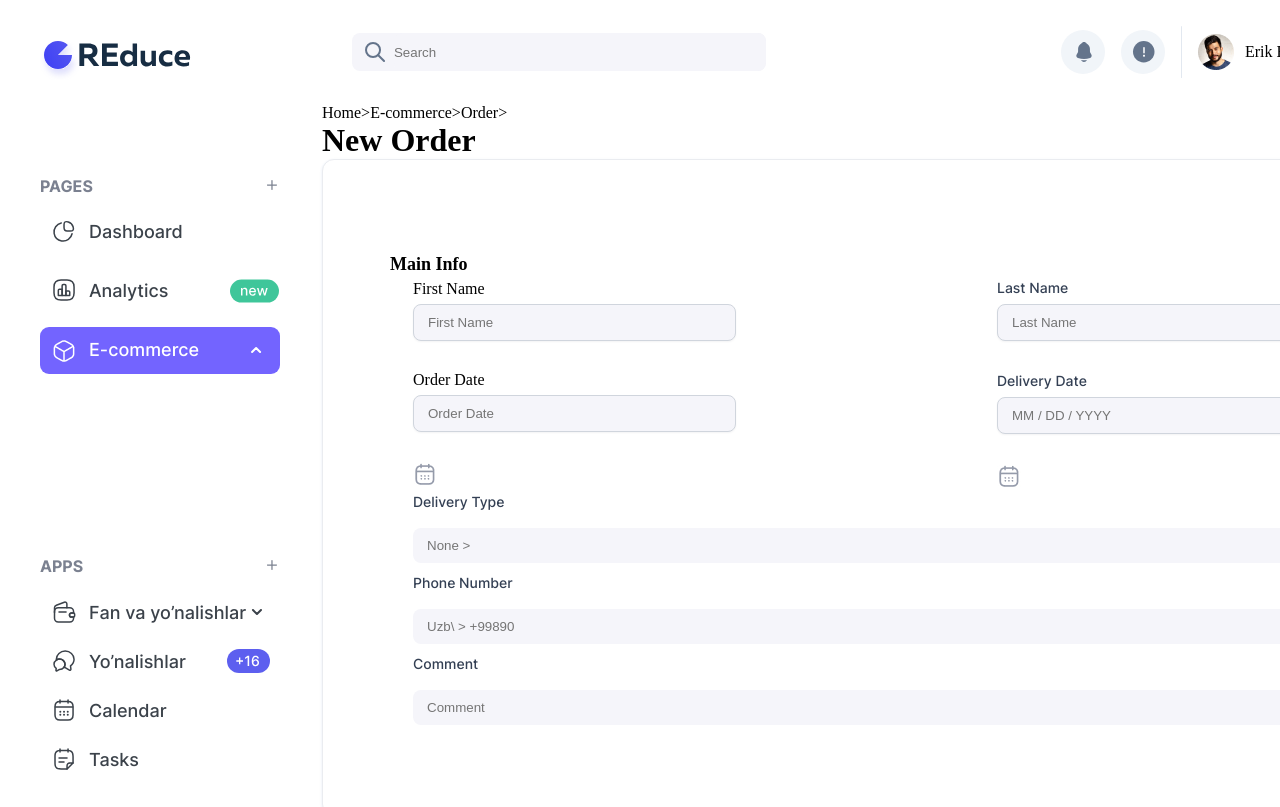
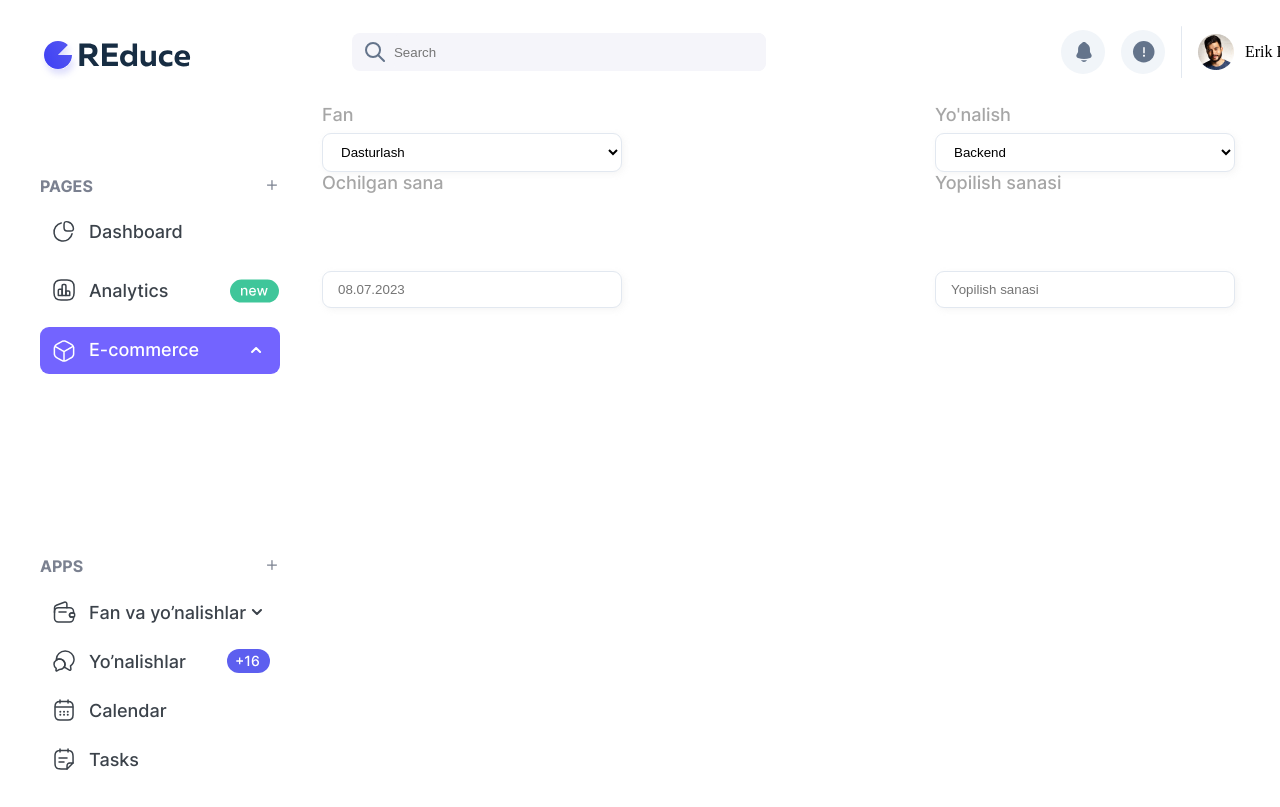
Before and after one commit to Abduqodir0205/IT-center, a Vue app: page / in a window 1280 px wide. Shown: the top 807 px of the page. Built offline with nearby package versions, Linux system fonts and the light colour scheme.

Commit message:
Hikmatillo019

```diff
--- a/src/App.vue
+++ b/src/App.vue
@@ -3,8 +3,9 @@
     <SiteBar/>
     <div>
       <Navbar/>
-    <!-- <ScienceDirection/> -->
-    <UserView/>
+      <!-- <ScienceDirection/> -->
+      <ModalView/>
+      <UserView/>
     </div>
   </div>
 </template>
@@ -13,6 +14,7 @@
 import Navbar from './components/navbar.vue'
 import SiteBar from './components/sitebar.vue'
 import UserView from './views/UserView.vue'
+import ModalView from './views/ModalView.vue'
 // import { RouterLink, RouterView } from 'vue-router'
 import ScienceDirection from './views/ScienceDirection.vue'
 
@@ -26,7 +28,8 @@ export default{
     Navbar,
     ScienceDirection,
     SiteBar,
-    UserView
+    UserView,
+    ModalView
   }
 }
 </script>
--- /dev/null
+++ b/src/assets/scss/Modal.scss
@@ -0,0 +1,85 @@
+.modal-inp__parent {
+    width: 913px;
+    height: 1076px;
+    border-radius: 10px;
+    background: #FFF;
+
+    .modal-inp__child {
+
+        display: flex;
+        justify-content: space-between;
+        align-items: center;
+
+        select {
+            width: 300px;
+            border-radius: 9px;
+            border: 1px solid #E2E8F0;
+            background: #FFF;
+            padding: 10px 14px;
+            box-shadow: 2px 2px 6px 0px rgba(191, 191, 191, 0.15);
+
+
+        }
+
+        .form-left__inp {
+            input {
+                width: 300px;
+                padding: 10px 15px;
+                margin-top: 70px;
+                border-radius: 9px;
+                border: 1px solid #E2E8F0;
+                background: #FFF;
+                box-shadow: 2px 2px 6px 0px rgba(191, 191, 191, 0.15);
+            }
+
+
+            p {
+                color: #A6A6A6;
+                font-size: 18px;
+                font-family: Inter;
+                font-style: normal;
+                font-weight: 500;
+                line-height: normal;
+                margin-bottom: 8px;
+                .text-p{
+                    color: #A6A6A6;
+                    font-size: 18px;
+                    font-family: Inter;
+                    font-style: normal;
+                    font-weight: 500;
+                    line-height: normal;
+                    margin-bottom: 8px;
+                }
+
+
+
+                .user {
+                    width: 300px;
+                    padding: 10px;
+                }
+
+            }
+        }
+    }
+    .form-right__inp{
+        input{
+            width: 300px;
+            padding: 10px 15px;
+            border-radius: 9px;
+            border: 1px solid #E2E8F0;
+            margin-top: 70px;
+            background: #FFF;
+            box-shadow: 2px 2px 6px 0px rgba(191, 191, 191, 0.15);
+        }
+        p{
+            color: #A6A6A6;
+            font-size: 18px;
+            font-family: Inter;
+            font-style: normal;
+            font-weight: 500;
+            line-height: normal;
+            margin-bottom: 8px;
+
+        }
+    }
+}
--- a/src/assets/scss/main.scss
+++ b/src/assets/scss/main.scss
@@ -7,3 +7,4 @@
 @import './sitebar.scss';
 @import './science__deriction.scss';
 @import './UserView.scss';
+@import './Modal.scss';
--- a/src/views/HomeView.vue
+++ b/src/views/HomeView.vue
@@ -9,6 +9,7 @@
 <script>
 import Navbar from '../components/navbar.vue'
 import ScienceDirection from './ScienceDirection.vue'
+
 export default {
 data() {
   return {
--- /dev/null
+++ b/src/views/ModalView.vue
@@ -0,0 +1,34 @@
+<template>
+    <div class="container">
+        <div class="modal-inp__parent">
+            <div class="modal-inp__child">
+                <div class="form-left__inp">
+                    <p>Fan</p>
+                 <select>
+                    <option value="Dasturlash">Dasturlash</option>
+                    <option value="Backend">Backend</option>
+                    <option value="Flutter">Flutter</option>
+                 </select>
+                 <p class="text-p">Ochilgan sana</p>
+                 <input class="user" type="text" name="Ochilgan sana" placeholder="08.07.2023" >
+                </div>
+                <div class="form-right__inp">
+                        <p>Yo'nalish</p>
+                        <select>
+                            <option value="Backend">Backend</option>
+                            <option value="Backend">Backend</option>
+                            <option value="Backend">Backend</option>
+                        </select>
+                        <p class="text-p">Yopilish sanasi</p>
+                        <input type="text" name="" placeholder="Yopilish sanasi" >
+                </div>
+
+            </div>
+    </div>
+</div></template>
+<script>
+export default {
+
+}
+</script>
+<style></style>
--- a/src/views/UserView.vue
+++ b/src/views/UserView.vue
@@ -18,7 +18,6 @@
                 <p>Order Date</p>
                 <div class="border-calendar__user">
                   <input type="text" name="Order Date" placeholder="Order Date">
-                  <img src="../assets/images/png/calendar.jpg" alt="">
                 </div>
               </form>
             </div>
@@ -28,7 +27,6 @@
                 <input type="text" name="Last Name" placeholder="Last Name">
                 <p>Delivery Date</p>
                 <input type="text" name="MM / DD / YYYY" placeholder="MM / DD / YYYY">
-                  <img src="../assets/images/png/calendar.jpg" alt="">
 
               </form>
 
```
